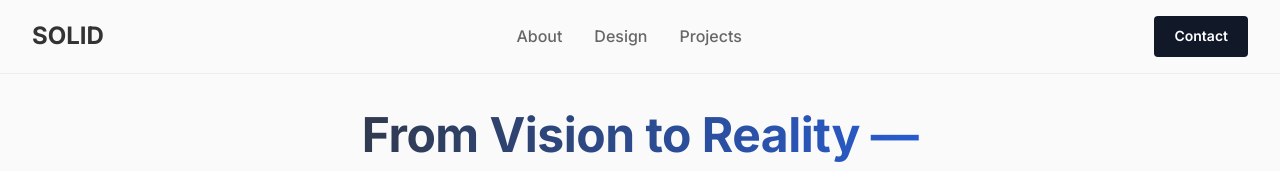
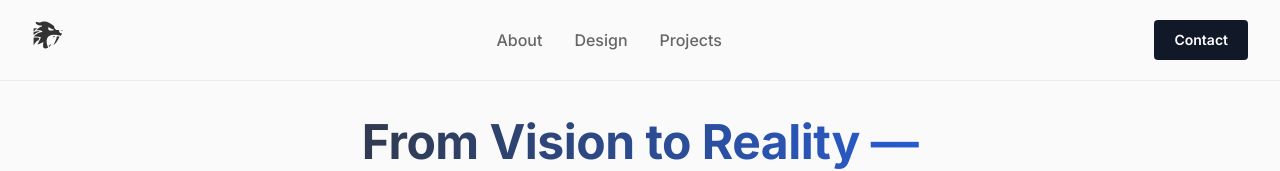
Before and after one commit to VijayKumar9389/Studio-Website, a React (Vite) app: page / in a window 1280 px wide. Shown: the top 171 px of the page. Built offline with nearby package versions, Linux system fonts and the light colour scheme.

Commit message:
new logo, fixed inventory pic

```diff
--- a/src/components/AppFeatures/AppFeatures.scss
+++ b/src/components/AppFeatures/AppFeatures.scss
@@ -82,7 +82,6 @@
     display: flex;
     justify-content: center;
     position: relative;
-    margin-bottom: 1rem;
 
     img {
       max-width: 100%;
--- a/src/components/Navbar/Navbar.scss
+++ b/src/components/Navbar/Navbar.scss
@@ -26,8 +26,7 @@
   }
 
   &__logo {
-    font-size: 1.5rem;
-    font-weight: 700;
+    font-size: 2rem;
     color: $text-primary;
   }
 
--- a/src/components/Navbar/Navbar.tsx
+++ b/src/components/Navbar/Navbar.tsx
@@ -4,6 +4,7 @@ import { CgClose } from 'react-icons/cg';
 import { MdMenu } from 'react-icons/md';
 import { Link } from 'react-scroll'; // ✅ Import Link from react-scroll
 import ContactFormDialog from "../Dialog/Dialog.tsx";
+import { GiSaberToothedCatHead } from 'react-icons/gi';
 
 const Navbar: React.FC = () => {
     const [mobileOpen, setMobileOpen] = useState(false);
@@ -31,7 +32,7 @@ const Navbar: React.FC = () => {
         <>
             <header className={`navbar ${isScrolled ? 'scrolled' : ''}`}>
                 <div className="navbar__container">
-                    <div className="navbar__logo">SOLID</div>
+                    <div className="navbar__logo"><GiSaberToothedCatHead /></div>
 
                     <nav className={`navbar__links ${mobileOpen ? 'open' : ''}`}>
                         <Link to="features-section" smooth={true} duration={200} offset={-70}>About</Link>
```
Also changed, not shown: 1 other file (tests, documents, lock files or other folders).
